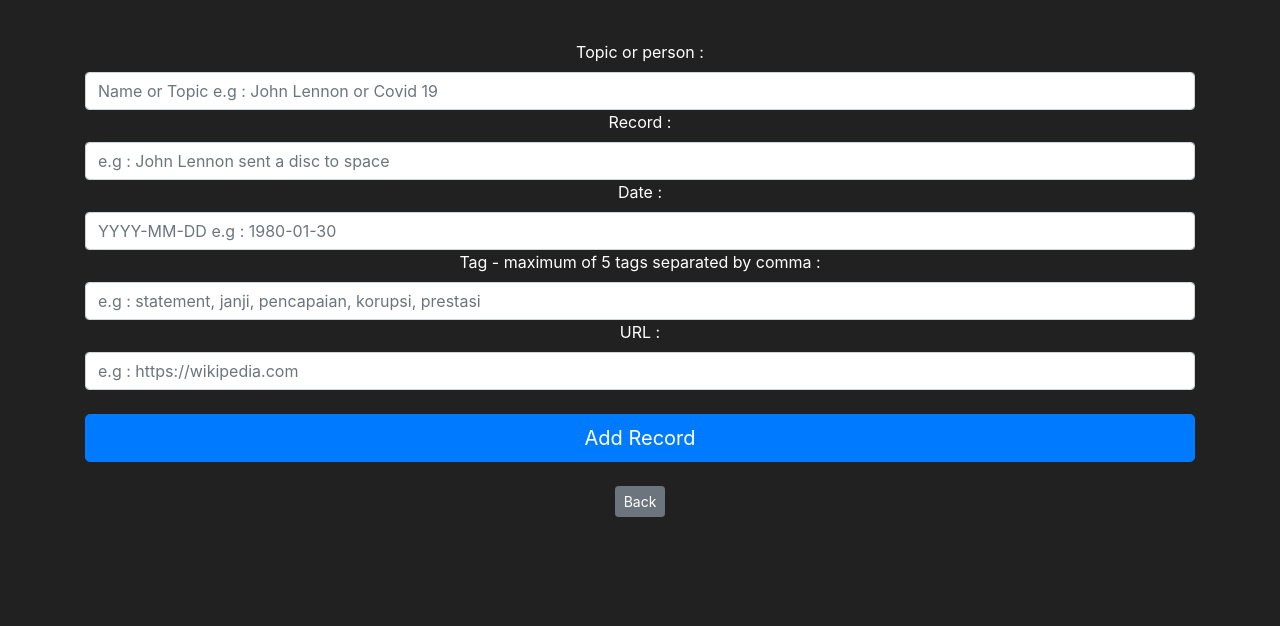
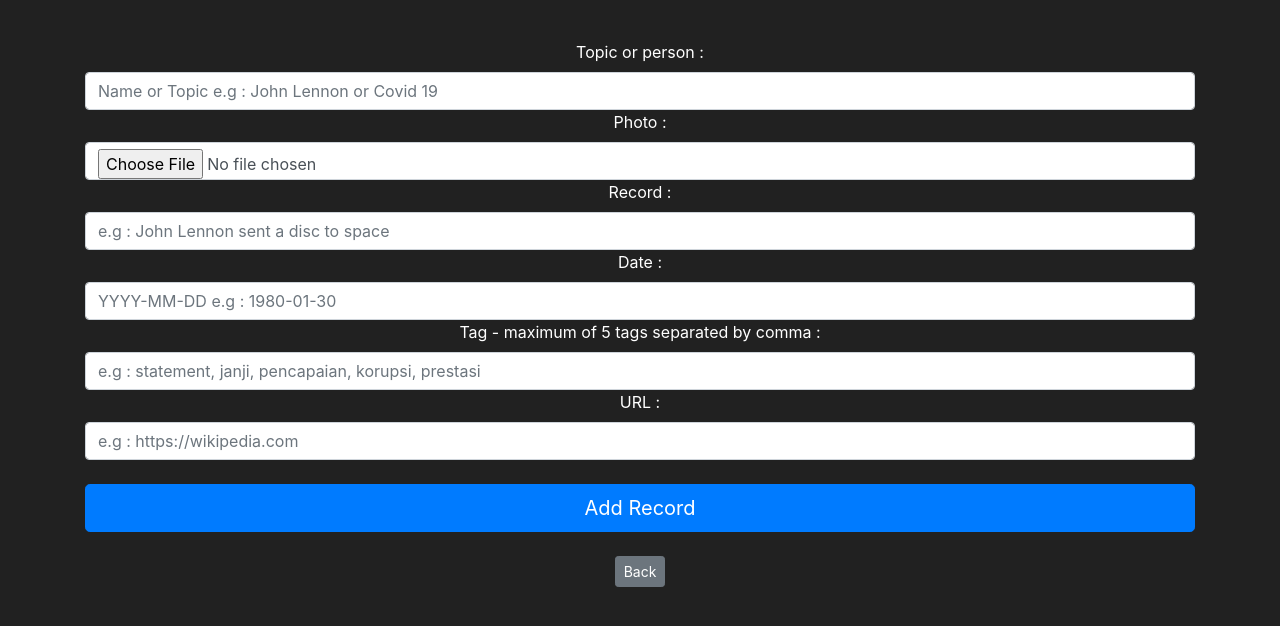
Before and after one commit to voyager-kin/antilupa, a Flask app: page /new_record in a window 1280 px wide. Shown: the part 56-682 px from the top of the page. Run offline with Flask 2, Linux system fonts and the light colour scheme; the visitor is signed in with stand-in values (Sample User, id 1); data comes from the database, SQL or seed files in the repository; some libraries are stand-ins or nearby versions.

Commit message:
added upload photo feature

```diff
--- a/antilupa/__init__.py
+++ b/antilupa/__init__.py
@@ -8,7 +8,7 @@ from flask_wtf.csrf import CSRFProtect
 app = Flask(__name__)
 app.config['SQLALCHEMY_DATABASE_URI'] = 'mariadb://root:password@localhost:3306/antilupa'
 app.config['SECRET_KEY'] = 'ec9439cfc6c796ae2029594d'
-app.config['UPLOAD_FOLDER'] = 'D:/Dev/Antilupa/photos'
+
 db = SQLAlchemy(app)
 bcrypt = Bcrypt(app)
 login_manager = LoginManager(app)
--- a/antilupa/forms.py
+++ b/antilupa/forms.py
@@ -2,7 +2,9 @@ from flask_wtf import FlaskForm
 from wtforms import StringField, PasswordField, SubmitField, HiddenField
 from wtforms.validators import Length, EqualTo, Email, DataRequired, ValidationError
 from antilupa.models import User, Person, TrackRecordView
-
+from wtforms import StringField, BooleanField, FileField, SubmitField
+from flask_wtf.file import FileField, FileRequired
+from werkzeug.utils import secure_filename
 
 class RegisterForm(FlaskForm):
     def validate_username(self, username_to_check):
@@ -29,12 +31,13 @@ class PersonSearchForm(FlaskForm):
 
 class PersonForm(FlaskForm):
     name = StringField(label='Person to track:', validators=[Length(min=2, max=100), DataRequired()])
+
     submit = SubmitField(label='Track')
 
 
 class RecordForm(FlaskForm):
-
     name = StringField(label='Topic or person :', validators=[Length(min=2, max=100), DataRequired()])
+    photo = FileField(label='Photo :')  # IMAGE
     person_id = StringField(label='Topic or person :', validators=[Length(min=0, max=100)])
     user_id = StringField(label='User id :', validators=[Length(min=0, max=100)])
     title = StringField(label='Record :', validators=[Length(min=2, max=200), DataRequired()])
--- a/antilupa/routes.py
+++ b/antilupa/routes.py
@@ -5,6 +5,7 @@ from antilupa.forms import RegisterForm, LoginForm, PersonSearchForm, RecordForm
 from antilupa import db
 from flask_login import login_user, logout_user, login_required, current_user
 from datetime import date
+from werkzeug.utils import secure_filename
 
 
 
@@ -53,7 +54,11 @@ def add_record_page():
                     flash(f'Name already exist, please try different unique name', category='danger')
                     return render_template('new_record.html', form=form)
                 else:
-                    person_to_create = Person(name=form.name.data, user_id=current_user.id, added_date=date.today())
+                    print(form.photo.data)
+                    photo = secure_filename(form.photo.data.filename)
+                    form.photo.data.save('photos/' + photo)
+                    person_to_create = Person(name=form.name.data,
+                                              user_id=current_user.id, added_date=date.today(), photo=photo)
                     db.session.add(person_to_create)
                     db.session.flush()
                     db.session.refresh(person_to_create)
@@ -85,37 +90,26 @@ def add_record_page():
 def remember_page(name=None):
     if request.method == "POST":
         name = request.form.get('name')
+    else:
+        name = name
         if name:
             search = "%{}%".format(name)
-            person = Person.query.filter(Person.name.like(search)).count()
+            person = Person.query.filter_by(name=name).count()
             if person:
-                if person > 1:
-                    return redirect(url_for('person_page'))
-                else:
+                if person > 0:
                     person = Person.query.filter(Person.name.like(search)).first()
                     track_records = TrackRecordView.query.filter_by(person_id=person.id)
                     return render_template('track_record.html', track_records=track_records, name=person.name)
+            else:
+                person = Person.query.filter(Person.name.like(search)).count()
+                if person:
+                    if person > 1:
+                        return redirect(url_for('person_page'))
+                    else:
+                        person = Person.query.filter(Person.name.like(search)).first()
+                        track_records = TrackRecordView.query.filter_by(person_id=person.id)
+                        return render_template('track_record.html', track_records=track_records, name=person.name)
 
-            else:
-                flash(f'no record for { name }, you may add new record below', category='warning')
-                return redirect(url_for('add_record_page'))
-        # print(track_reactions)
-        # items = Item.query.filter_by(owner=None)
-        # owned_items = Item.query.filter_by(owner=current_user.id)
-        return redirect(url_for('home_page'))
-    else:
-        if name:
-            search = "%{}%".format(name)
-            person = Person.query.filter(Person.name.like(search)).count()
-            if person:
-                if person > 1:
-                    return redirect(url_for('person_page'))
-                else:
-                    person = Person.query.filter(Person.name.like(search)).first()
-                    track_records = TrackRecordView.query.filter_by(person_id=person.id)
-                    return render_template('track_record.html', track_records=track_records, name=person.name)
-
-            else:
                 flash(f'no record for {name}, you may add new record below', category='warning')
                 return redirect(url_for('add_record_page'))
         # print(track_reactions)
--- a/antilupa/templates/new_record.html
+++ b/antilupa/templates/new_record.html
@@ -6,7 +6,7 @@
 {% block content %}
 <body class="text-center">
     <div class="container">
-        <form method="POST" action="{{ url_for('add_record_page') }}" class="form-register" style="color:white">
+        <form method="POST" action="{{ url_for('add_record_page') }}" class="form-register" style="color:white" enctype="multipart/form-data">
             {{ form.hidden_tag() }}
             <h1 class="h3 mb-3 font-weight-normal">
 
@@ -14,6 +14,9 @@
             <br>
             {{ form.name.label() }}
             {{ form.name(class="form-control", placeholder="Name or Topic e.g : John Lennon or Covid 19") }}
+
+            {{ form.photo.label() }}
+            {{ form.photo(class="form-control", placeholder="Upload image") }}
 
             {{ form.title.label() }}
             {{ form.title(class="form-control", placeholder="e.g : John Lennon sent a disc to space") }}
```
Also changed, not shown: photos/anis_photo.jpg (added).
